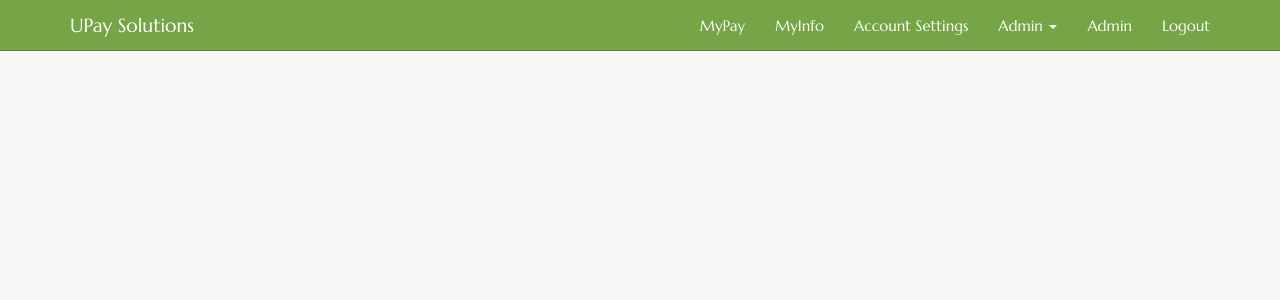
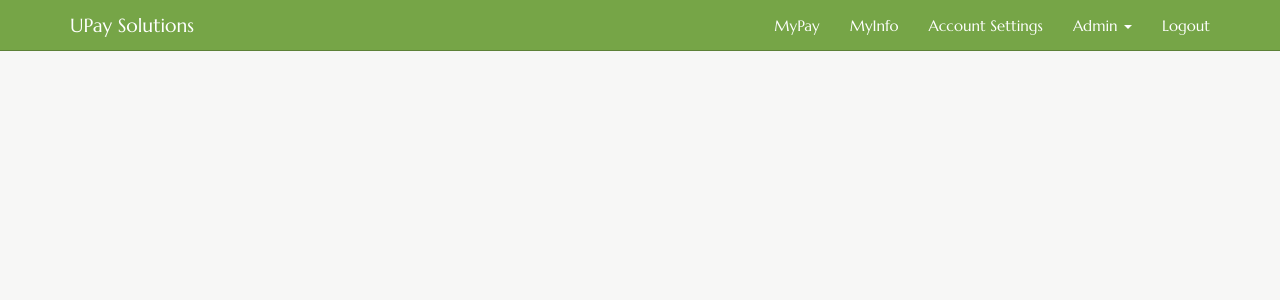
Before and after one commit to eckama11/CS546, a PHP site: page /Admin/Admin.php in a window 1280 px wide. Shown: the top 300 px of the page. Run offline with PHP 8.4, Linux system fonts and the light colour scheme; some libraries are stand-ins or nearby versions.

Commit message:
extra admin
fix

```diff
--- a/Admin/Admin.php
+++ b/Admin/Admin.php
@@ -34,7 +34,6 @@
             					<li><a href="Generate.php">Generate Pay Stubs</a></li>
           					</ul>
         				</li>
-						<li><a href="Admin.php">Admin</a></li>
 						<li><a href="logout.php">Logout</a></li>
 					</ul>
 				</div>
```
